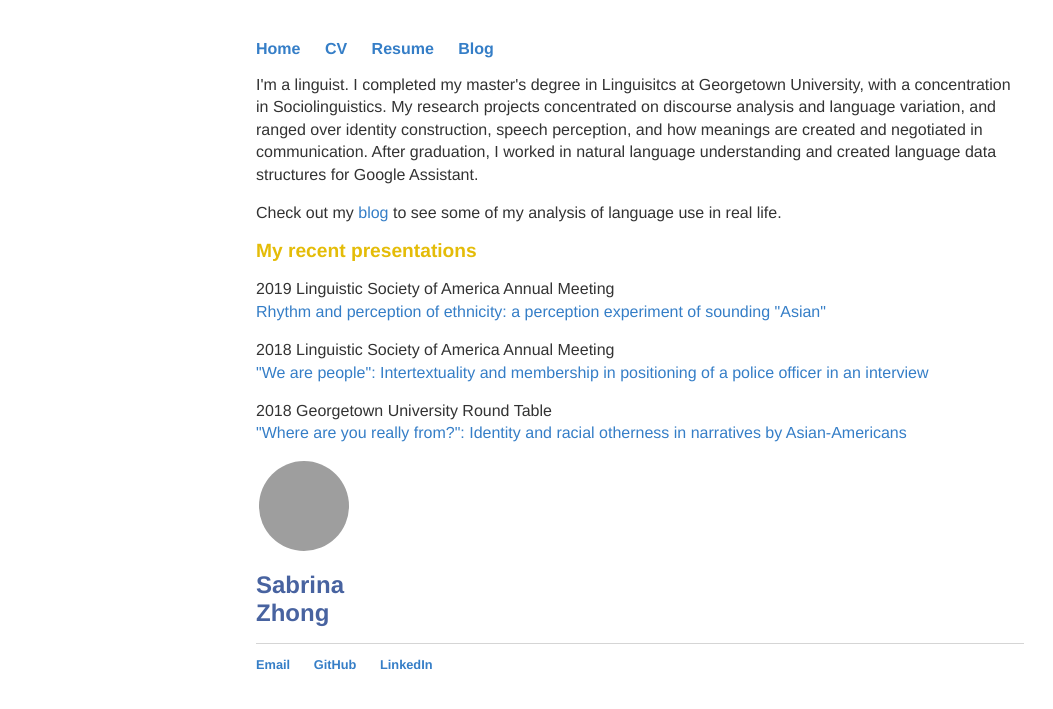
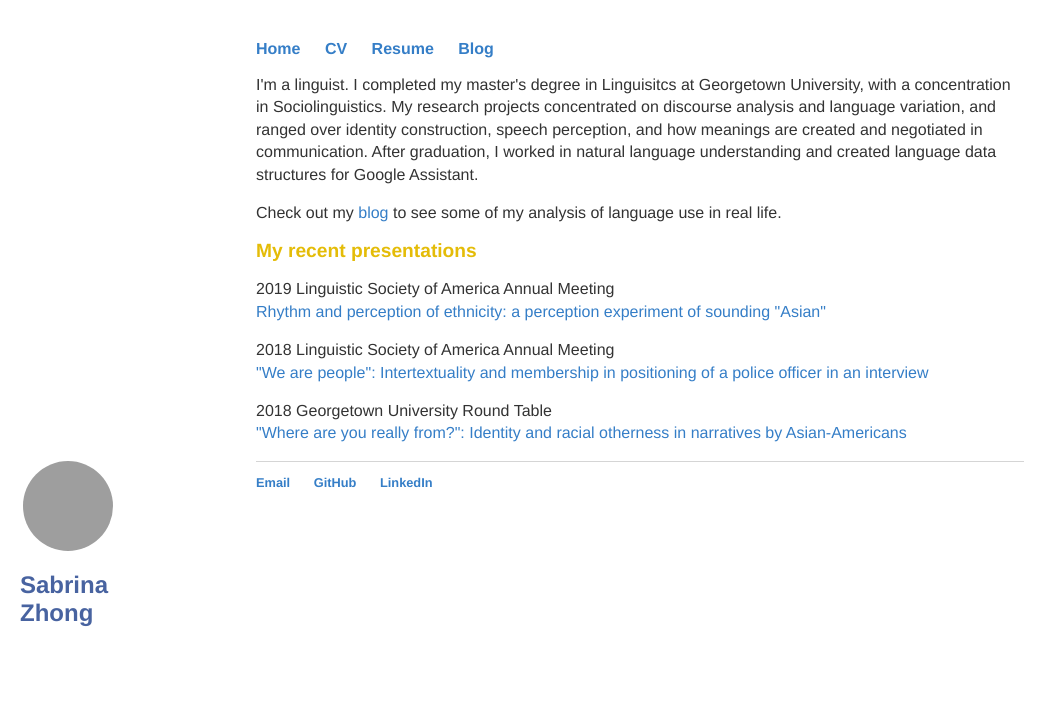
Before and after one commit to sabrinazhong/sabrinazhong.github.io, a Jekyll site: the page built from index.html, in a window 1280 px wide. Shown: the top 709 px of the page, without its empty margins (0-1053 px from the left). Built offline with Jekyll 4.4.1, drawn with Linux system fonts in a browser that asks for light colours; grey boxes are pictures that could not be loaded.

Commit message:
Update main.css

```diff
--- a/css/main.css
+++ b/css/main.css
@@ -54,9 +54,9 @@ ul.posts li {
 }
 
 .sidebar {
-
+  position: fixed;
   left: 20px;
-  top: 20 px;
+  top: 10 px;
   width: 80px;
   font-family: Helvetica, sans-serif;
   a {
```
